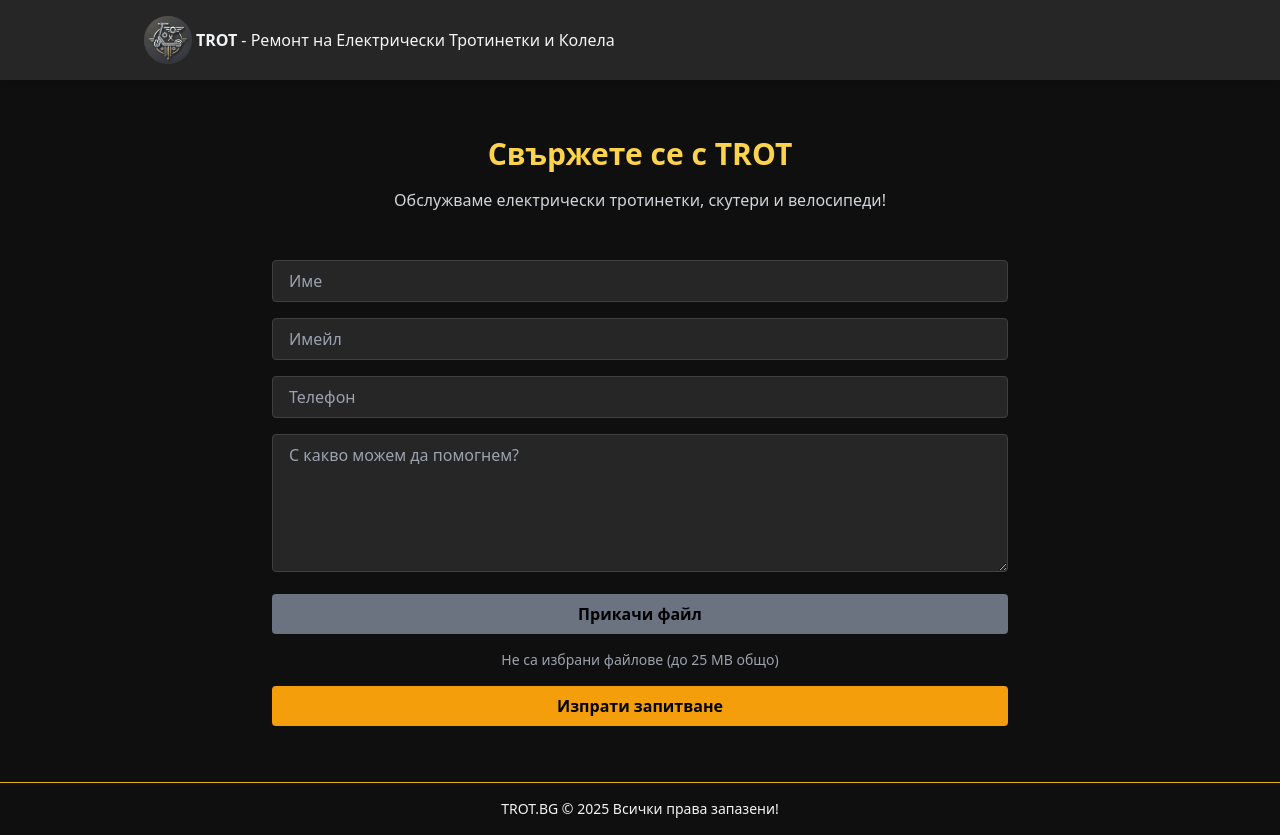
After one commit to IliaDimchev/trotbg, a Django app: page / in a window 1280 px wide. The commit adds this page. Run offline with Django 5.2, Linux system fonts and the light colour scheme; some libraries are stand-ins or nearby versions.

Commit message:
changes made to base.html and index.html to get the app up and running

```diff
--- a/trot/templates/base/base.html
+++ b/trot/templates/base/base.html
@@ -32,7 +32,7 @@
     <header class="sticky top-0 bg-neutral-800 shadow-md z-50">
         <div class="max-w-5xl mx-auto p-4 flex items-center justify-between">
             <div class="flex flex-row gap-1 items-center">
-                <a href="/"><img src="{{ url_for('static', filename='Trot-Logo.png') }}" alt="TROT Logo"
+                <a href="/"><img src="{% static 'images/Trot-Logo.png' %}" alt="TROT Logo"
                         class="h-12"></a>
 
                 <h2 class="font-bold">TROT</h2>
@@ -51,7 +51,6 @@
         </div>
     </header>
 
-    {% with messages = get_flashed_messages(with_categories=true) %}
     {% if messages %}
     <div class="space-y-2">
         {% for category, message in messages %}
@@ -61,7 +60,6 @@
         {% endfor %}
     </div>
     {% endif %}
-    {% endwith %}
 
     <main class="flex-grow container mx-auto p-4 content-center">
         {% block content %}{% endblock %}
--- /dev/null
+++ b/trot/templates/index.html
@@ -0,0 +1,69 @@
+{% extends "base/base.html" %}
+
+{% block title %}TROT.BG - Начало{% endblock %}
+
+{% block content %}
+
+<section class="max-w-3xl mx-auto px-4 py-10 text-center">
+
+  <h1 class="text-2xl md:text-3xl font-bold mb-4 text-amber-300">
+    Свържете се с TROT
+  </h1>
+
+  <p class="mb-8 text-gray-300">
+    Обслужваме електрически тротинетки, скутери и велосипеди!
+  </p>
+
+  <form method="POST" enctype="multipart/form-data" class="space-y-4">
+    <input type="hidden" name="form_start" value="{{ timestamp }}">
+    <input type="text" name="website" style="display:none">
+
+    <input type="text" name="name" value="{{ name }}" placeholder="Име" required
+      class="w-full px-4 py-2 rounded bg-neutral-800 border border-neutral-700 text-white" />
+    <input type="email" name="email" value="{{ email }}" placeholder="Имейл" required
+      class="w-full px-4 py-2 rounded bg-neutral-800 border border-neutral-700 text-white" />
+    <input type="text" name="phone" value="{{ phone }}" placeholder="Телефон" pattern="^(\+359|0)?8[789]\d{7}$" required
+      class="w-full px-4 py-2 rounded bg-neutral-800 border border-neutral-700 text-white">
+
+    <textarea name="message" placeholder="С какво можем да помогнем?" rows="5" required
+      class="w-full px-4 py-2 rounded bg-neutral-800 border border-neutral-700 text-white">{{ message }}</textarea>
+
+    <label for="attachments"
+      class="block w-full cursor-pointer bg-gray-500 hover:bg-gray-600 text-black font-semibold text-center py-2 rounded transition-all duration-200">
+      Прикачи файл
+    </label>
+    <p id="file-count" class="text-sm text-gray-400 mt-1">Не са избрани файлове (до 25 MB общо)</p>
+    <input id="attachments" type="file" name="attachments" accept="image/*,video/*" multiple class="hidden"
+      onchange="updateFileLabel(this.files)" />
+
+
+    <script>
+      function updateFileLabel(files) {
+        const label = document.getElementById('file-count');
+        if (files.length === 0) {
+          label.textContent = "Не са избрани файлове";
+        } else {
+          label.textContent = `${files.length} файл(а) избрани`;
+        }
+      }
+    </script>
+
+    <button type="submit"
+      class="w-full bg-amber-500 hover:bg-amber-600 text-black font-semibold py-2 rounded transition-all duration-200">
+      Изпрати запитване
+    </button>
+  </form>
+</section>
+
+{% endblock %}
+
+{% block scripts %}
+<!-- <script src="https://www.google.com/recaptcha/api.js?render={{ recaptcha_site_key }}"></script>
+  <script>
+    grecaptcha.ready(function () {
+      grecaptcha.execute('{{ recaptcha_site_key }}', {action: 'submit'}).then(function (token) {
+        document.getElementById('recaptcha_token').value = token;
+      });
+    });
+  </script> -->
+{% endblock %}
```
Also changed, not shown: 1 other file.
